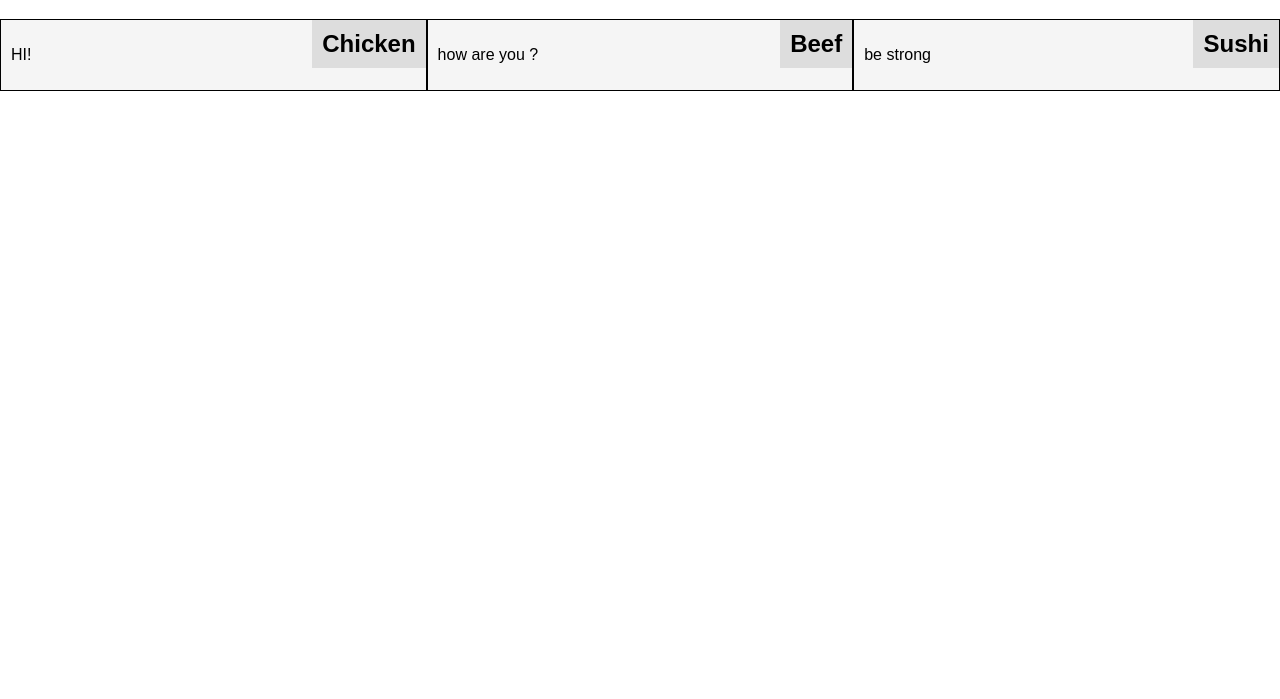
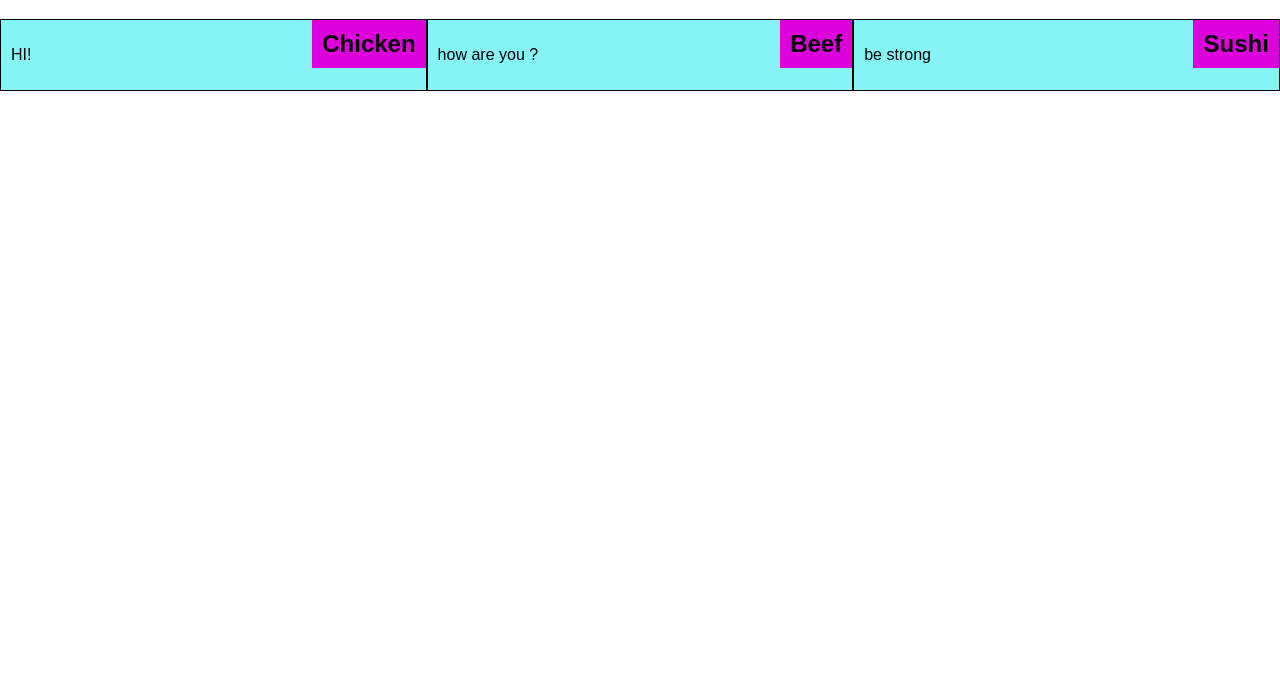
Before and after one commit to Inala-Venkata-Hari/html, a plain HTML site: page index.html in a window 1280 px wide. Shown: the part 101-800 px from the top of the page. Drawn offline with Linux system fonts and the light colour scheme.

Commit message:
Update style.css

```diff
--- a/style.css
+++ b/style.css
@@ -18,12 +18,12 @@ h1 {
   float: left;
   margin-bottom: 20px;
   border: 1px solid black;
-  background-color: #F5F5F5;
+  background-color: #85F4F5;
   position: relative;
 }
 
 .section-title {
-  background-color: #DDDDDD;
+  background-color: #DD00DD;
   padding: 10px;
   position: absolute;
   top: 0;
```
